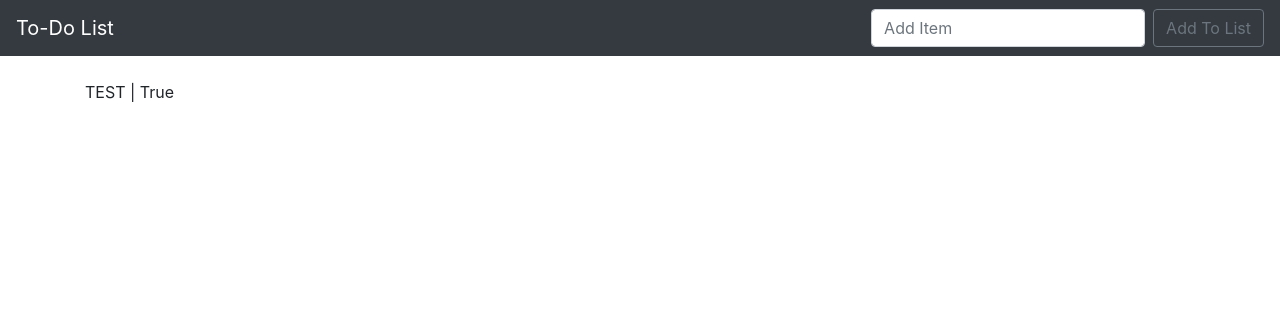
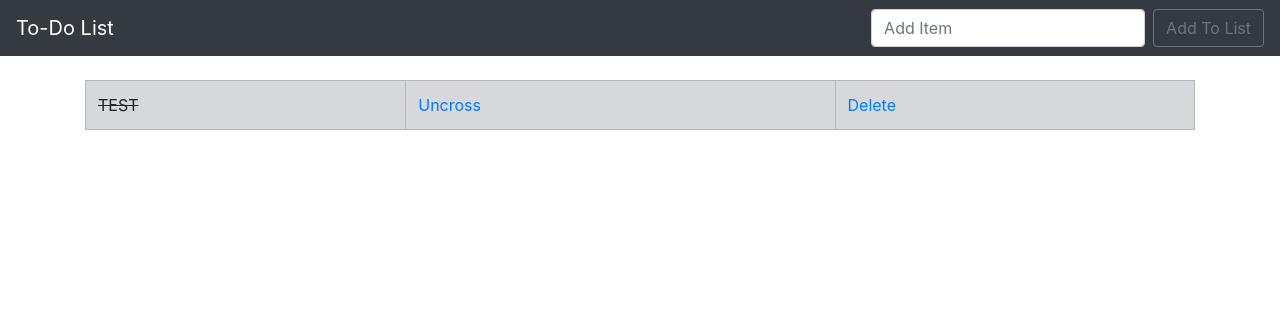
Before and after one commit to farhan-begg/listapp, a Django app: page / in a window 1280 px wide. Shown: the top 316 px of the page. Run offline with Django 3.2, Linux system fonts and the light colour scheme; data comes from the database, SQL or seed files in the repository; both versions use the stored data as it was after the commit; some libraries are stand-ins or nearby versions.

Commit message:
loaded static

```diff
--- /dev/null
+++ b/static/css/my_css.css
@@ -0,0 +1,3 @@
+.striker {
+    text-decoration: line-through;
+}
--- a/todo/settings.py
+++ b/todo/settings.py
@@ -119,3 +119,6 @@ USE_TZ = True
 # https://docs.djangoproject.com/en/3.0/howto/static-files/
 
 STATIC_URL = '/static/'
+STATICFILES_DIRS = [
+    os.path.join(BASE_DIR, 'static'),
+    ]
--- a/todo_list/templates/base.html
+++ b/todo_list/templates/base.html
@@ -1,3 +1,5 @@
+{% load static %}
+
 <!doctype html>
 <html lang="en">
 
@@ -9,6 +11,9 @@
     <!-- Bootstrap CSS -->
     <link rel="stylesheet" href="https://stackpath.bootstrapcdn.com/bootstrap/4.4.1/css/bootstrap.min.css"
         integrity="sha384-Vkoo8x4CGsO3+Hhxv8T/Q5PaXtkKtu6ug5TOeNV6gBiFeWPGFN9MuhOf23Q9Ifjh" crossorigin="anonymous">
+
+
+    <link rel="stylesheet" href="{% static 'css/my_css.css' %}">
 
     <title>Hello, world!</title>
 </head>
--- a/todo_list/templates/home.html
+++ b/todo_list/templates/home.html
@@ -13,9 +13,30 @@
 {% endif %}
 
 {% if all_items %}
-{% for things in all_items %}
-{{ things.item }} | {{ things.completed}}<br />
-{% endfor %}
+<table class="table table-bordered">
+    {% for things in all_items %}
+    {% if things.completed %}
+    <tr class="table-secondary">
+        <td class="striker">{{ things.item }}</td>
+        <td><a href="{% url 'uncross' things.id %}">Uncross</a></td>
+        <td><a href="{% url 'delete' things.id %}">Delete</a></td>
+    </tr>
+
+    {% else %}
+
+
+    <tr>
+        <td>{{ things.item }}</td>
+        <td><a href="{% url 'cross_off' things.id %}">Cross Off</a></td>
+        <td><a href="{% url 'delete' things.id %}">Delete</a></td>
+    </tr>
+
+    {% endif %}
+
+
+
+    {% endfor %}
+</table>
 {% endif %}
 
 {% endblock %}
--- a/todo_list/urls.py
+++ b/todo_list/urls.py
@@ -2,5 +2,8 @@ from django.urls import path
 from . import views
 
 urlpatterns = [
-    path('', views.home, name="home")
+    path('', views.home, name="home"),
+    path('delete/<list_id>', views.delete, name="delete"),
+    path('cross_off/<list_id>', views.cross_off, name="cross_off"),
+    path('uncross/<list_id>', views.uncross, name="uncross"),
 ]
--- a/todo_list/views.py
+++ b/todo_list/views.py
@@ -20,3 +20,22 @@ def home(request):
     else:
         all_items = List.objects.all
         return render(request, 'home.html', {'all_items': all_items})
+
+
+def delete(request, list_id):
+    item = List.objects.get(pk=list_id)
+    item.delete()
+    messages.success(request, ('Item Has Been Deleted!'))
+    return redirect('home')
+
+def cross_off(request, list_id):
+    item = List.objects.get(pk=list_id)
+    item.completed = True
+    item.save()
+    return redirect('home')
+
+def uncross(request, list_id):
+    item = List.objects.get(pk=list_id)
+    item.completed = False
+    item.save()
+    return redirect('home')
```
Also changed, not shown: db.sqlite3.
